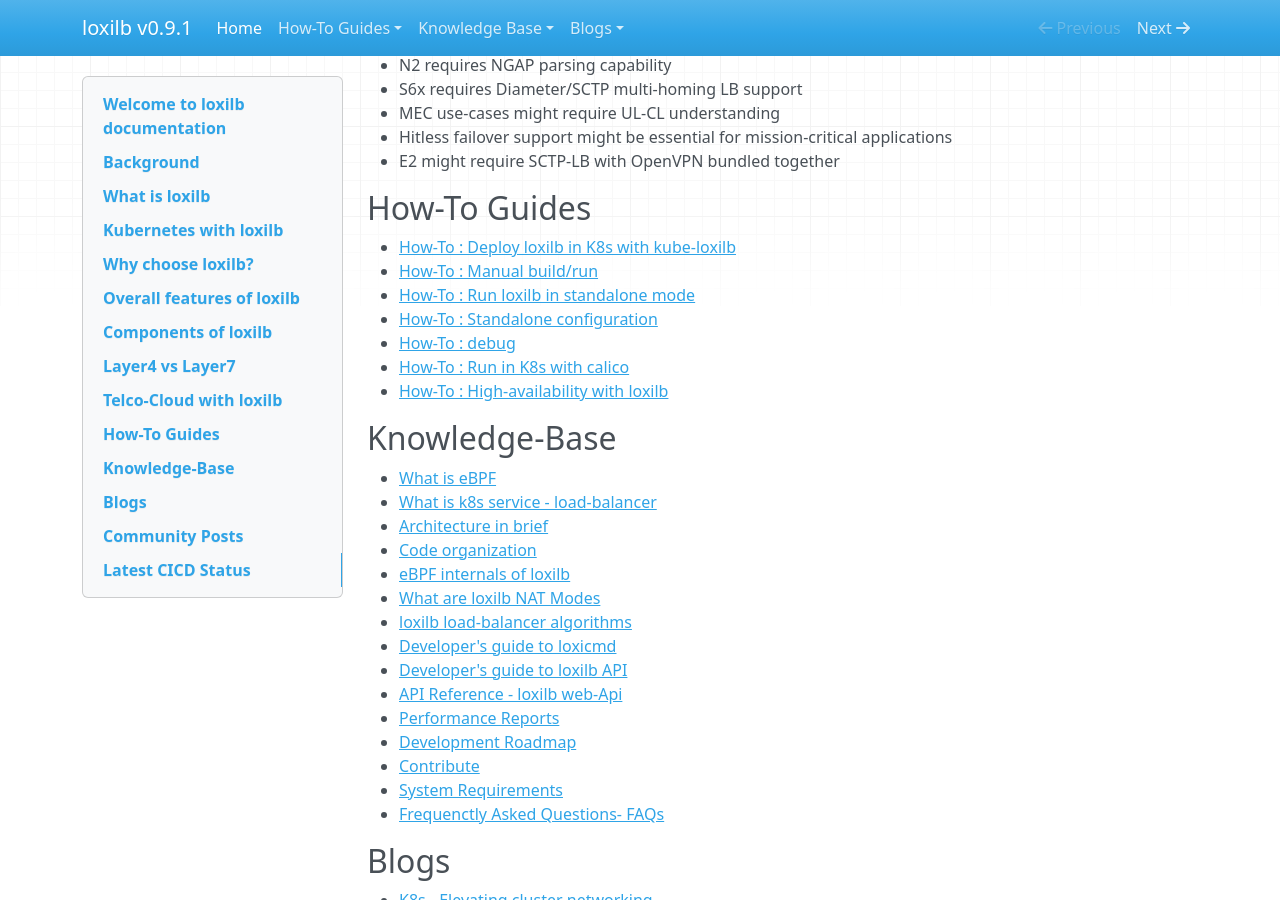
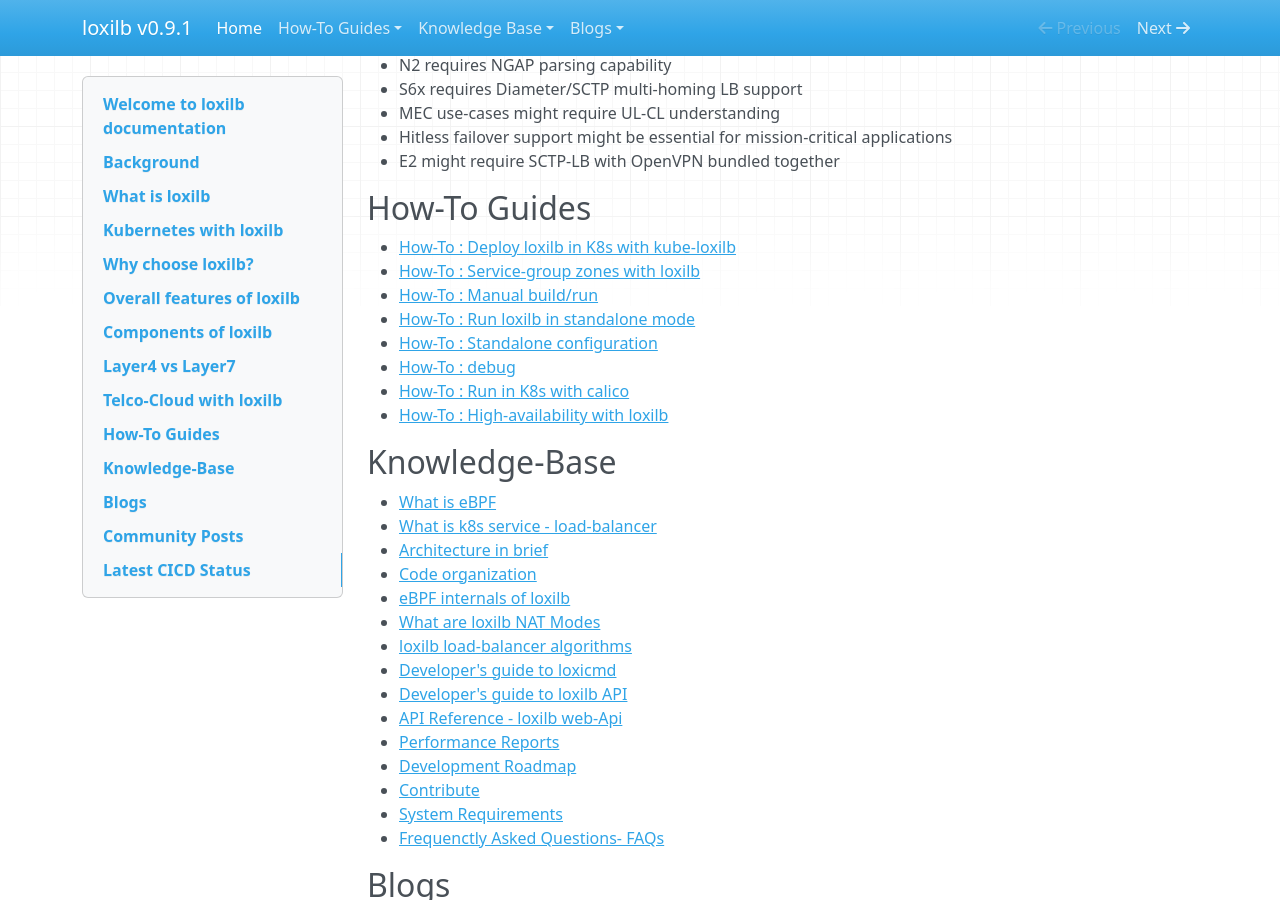
Before and after one commit to loxilb-io/loxilbdocs, an MkDocs documentation site: the page built from docs/index.md, in a window 1280 px wide and 900 px high, scrolled down 3011 px. Built offline with MkDocs 1.6.1, drawn with Linux system fonts in a browser that asks for light colours; nearby versions of some CDN libraries.

Commit message:
Update index.md

```diff
--- a/docs/index.md
+++ b/docs/index.md
@@ -78,6 +78,7 @@
 ## How-To Guides
 
 - [How-To : Deploy loxilb in K8s with kube-loxilb](kube-loxilb.md)
+- [How-To : Service-group zones with loxilb](service-zones.md)
 - [How-To : Manual build/run](run.md)
 - [How-To : Run loxilb in standalone mode](standalone.md)
 - [How-To : Standalone configuration](cmd.md)
```
